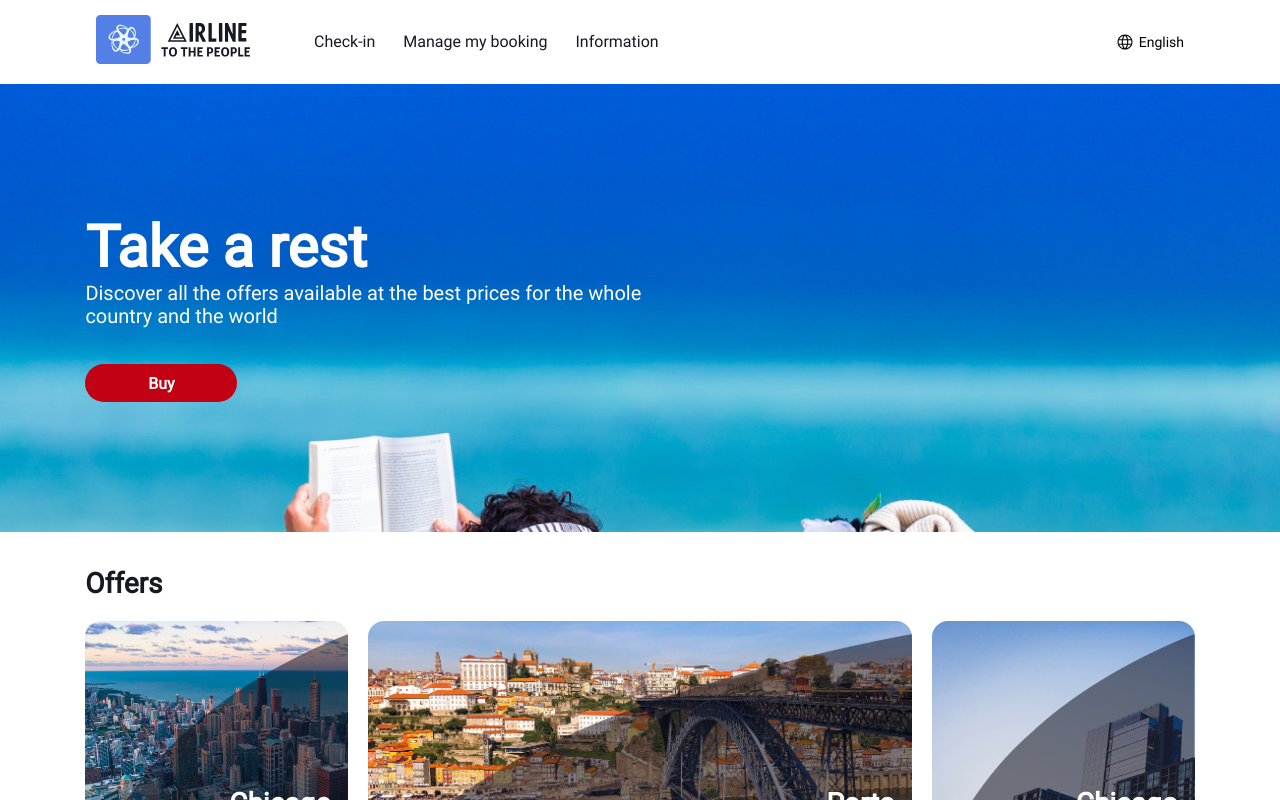
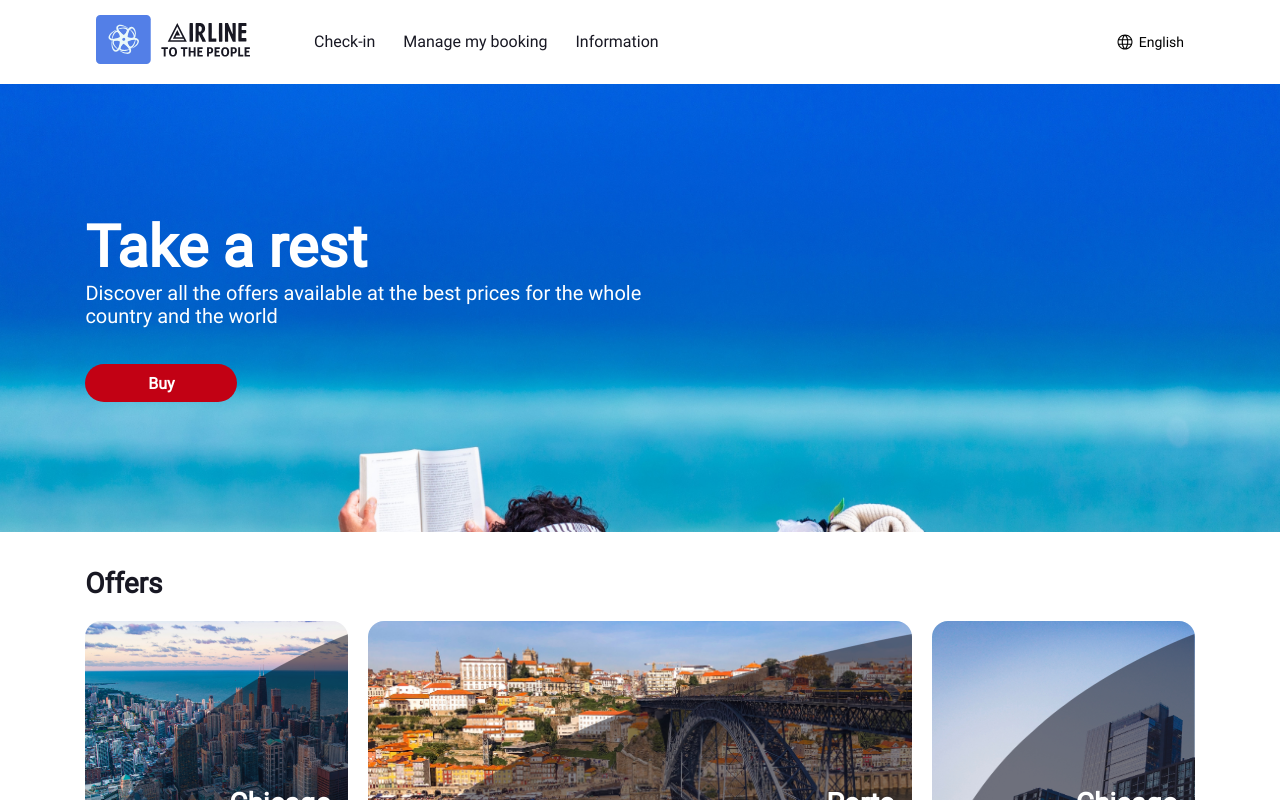
Before and after one commit to karlozjaramillo/prueba-ingreso-ux-2024, an Angular app: page / in a window 1280 px wide. Shown: the top 800 px of the page. Built offline with nearby package versions, Linux system fonts and the light colour scheme.

Commit message:
Improvements are made to the main banner

```diff
--- a/src/app/header/header.component.scss
+++ b/src/app/header/header.component.scss
@@ -12,9 +12,9 @@
 
     img {
         position: relative;
-        top: 250px;
+        top: 245px;
         width: 100%;
-        height: 140vh;
+        height: 950px;
         object-fit: cover;
     }
 }
@@ -131,5 +131,8 @@
 
 @media (max-width:414px) {
     .header {
+        img{
+            // left: 0px;
+        }
     }
 }
```
